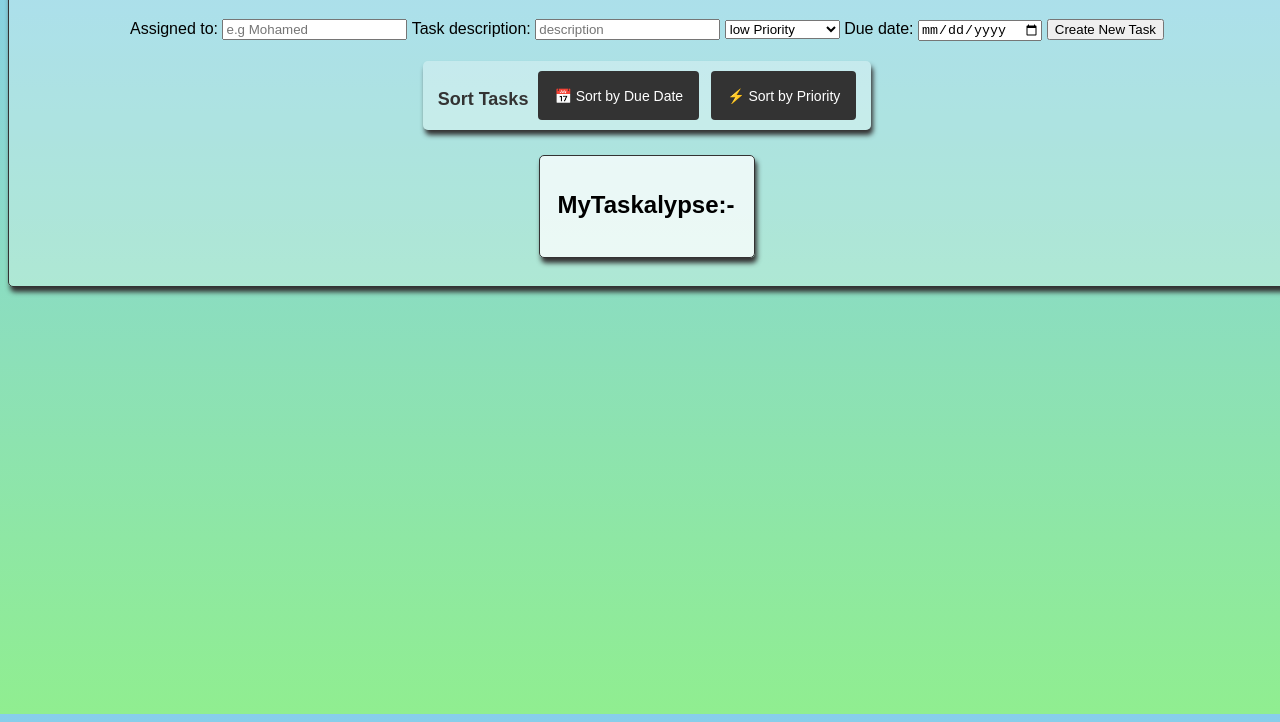
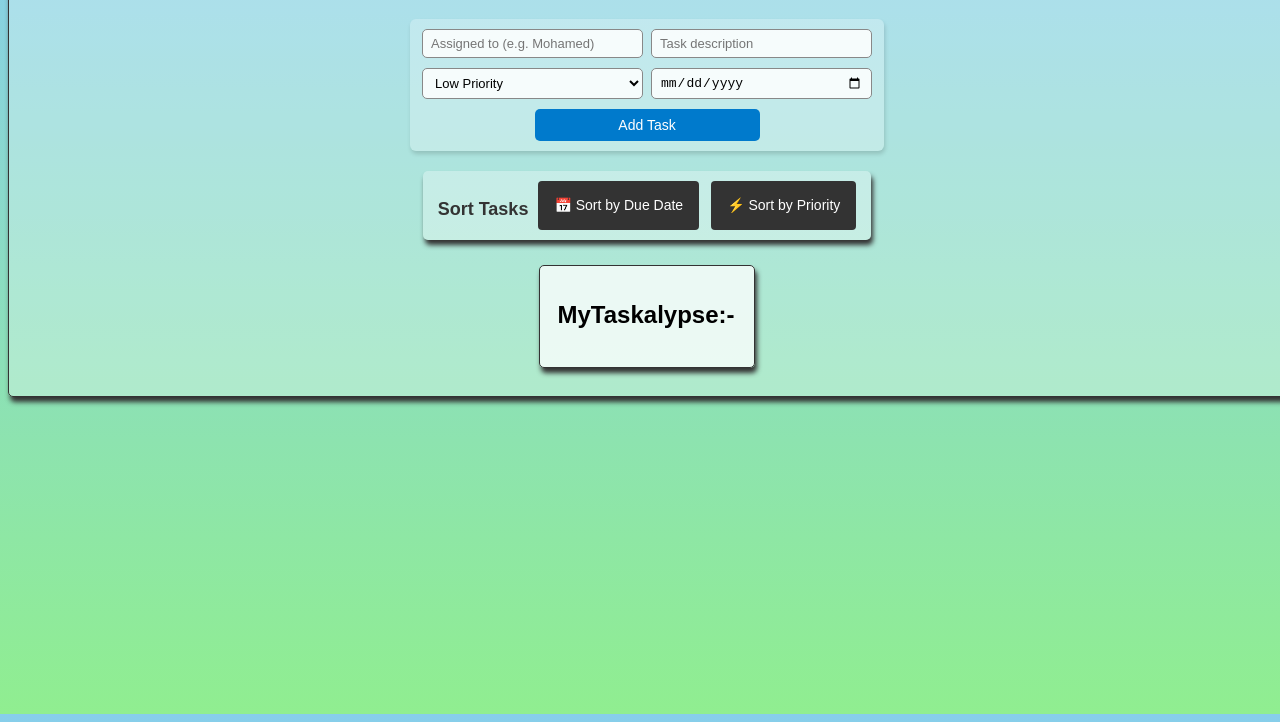
Before and after one commit to mohamedsalimagil/TaskZilla, a website: page index.html in a window 1280 px wide. Shown: the part 86-808 px from the top of the page. Drawn offline with Linux system fonts and the light colour scheme; no server answers.

Commit message:
changed submissionform

```diff
--- a/index.html
+++ b/index.html
@@ -12,20 +12,24 @@
     <h1>TaskZilla Lite™️</h1>
 
     <form id="create-task-form">
+  <div class="form-row">
+    <input type="text" id="task-user" placeholder="Assigned to (e.g. Mohamed)">
+    <input type="text" id="new-task-description" placeholder="Task description">
+  </div>
 
-      <label for="task-user">Assigned to:</label>
-      <input type="text" id="task-user" placeholder="e.g Mohamed">
-    <label for="new-task-description">Task description:</label>
-      <input type="text" id="new-task-description" name="new-task-description" placeholder="description">
-      <select id="priority-level">
-        <option value="low">low Priority</option>
-        <option value = "medium">Medium Priority</option>
-        <option value="high">High Priority</option>
-      </select>
-      <label for="due-date">Due date:</label>
-      <input type="date" id="due-date" name="due-date"/>
-      <input type="submit" value="Create New Task">
-        </form>
+  <div class="form-row">
+    <select id="priority-level">
+      <option value="low">Low Priority</option>
+      <option value="medium">Medium Priority</option>
+      <option value="high">High Priority</option>
+    </select>
+    <input type="date" id="due-date" />
+  </div>
+
+  <button type="submit" id="add-task-btn">Add Task</button>
+</form>
+
+
 
        <div id="sort-toolbar">
   <h3>Sort Tasks</h3>
--- a/style.css
+++ b/style.css
@@ -241,3 +241,58 @@ li:hover {
   justify-content: space-between;
   align-items: center;
 }
+/* --- Cleaner, lighter, better integrated form --- */
+#create-task-form {
+  display: flex;
+  flex-direction: column;
+  gap: 10px;
+  background: rgba(255, 255, 255, 0.25); /* translucent to match background */
+  padding: 10px 12px;
+  border-radius: 6px;
+  box-shadow: 1px 3px 4px rgba(0, 0, 0, 0.15);
+  width: 100%;
+  max-width: 450px; /* narrower for balance */
+  margin: 0 auto; /* center it */
+}
+
+.form-row {
+  display: flex;
+  gap: 8px;
+}
+
+.form-row input,
+.form-row select {
+  flex: 1;
+  padding: 6px 8px;
+  border-radius: 5px;
+  border: 1px solid #888;
+  font-size: 13px;
+  background-color: rgba(255, 255, 255, 0.85);
+}
+
+#add-task-btn {
+  background: #007acc;
+  border: none;
+  color: white;
+  padding: 8px;
+  font-size: 14px;
+  border-radius: 5px;
+  cursor: pointer;
+  transition: 0.3s ease;
+  align-self: center;
+  width: 50%;
+}
+
+#add-task-btn:hover {
+  background: #005fa3;
+}
+
+/* Responsive tweak: stack fields on small screens */
+@media (max-width: 600px) {
+  .form-row {
+    flex-direction: column;
+  }
+  #add-task-btn {
+    width: 100%;
+  }
+}
```
